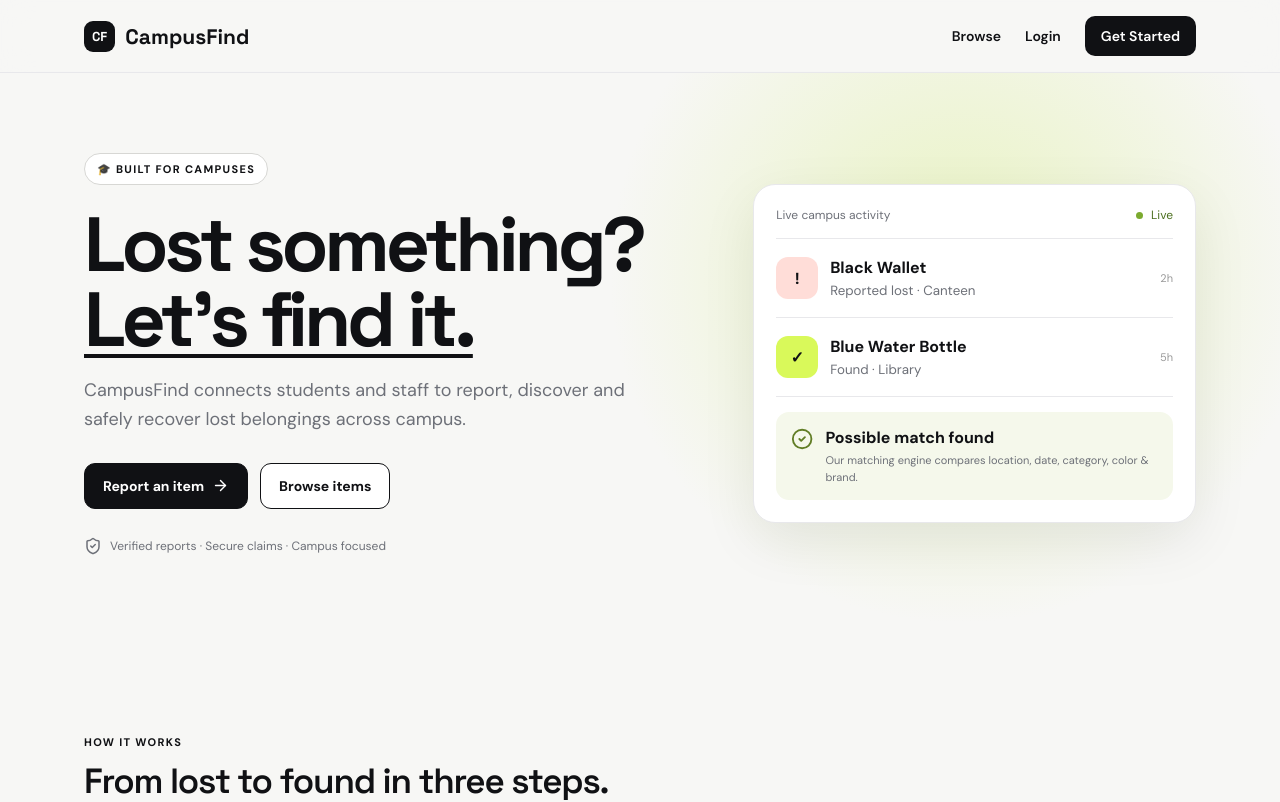
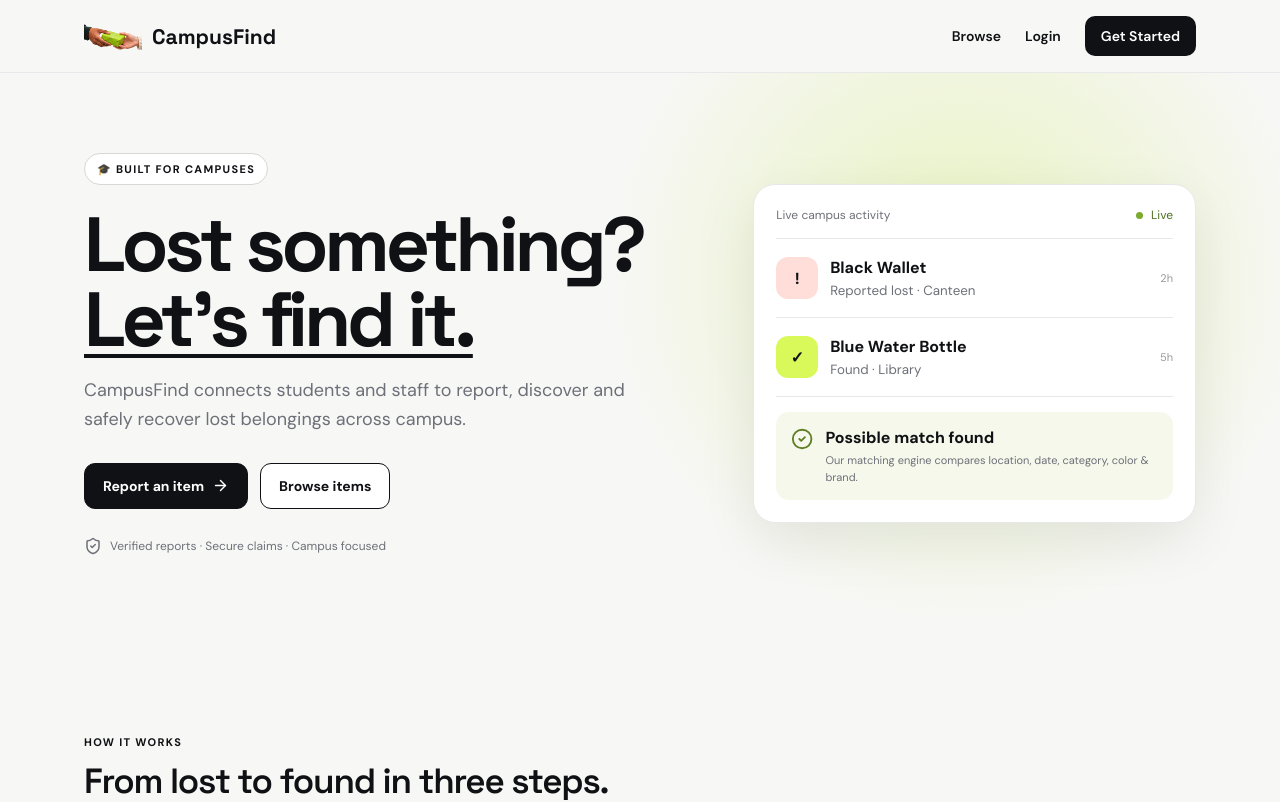
Before and after one commit to Vijay-hub-51/CampusFind, a React (Vite) app in the folder client/: page / in a window 1280 px wide. Shown: the top 802 px of the page. Built offline with nearby package versions, Linux system fonts and the light colour scheme.

Commit message:
Add brand icon and update Nav component for improved branding

```diff
--- a/client/src/styles.css
+++ b/client/src/styles.css
@@ -286,3 +286,6 @@ body { overflow-x: hidden; }
   .adminActions { gap: 8px; }
   footer .wrap { padding-top: 0; padding-bottom: 0; }
 }
+
+.brandIcon{display:block;width:58px;height:38px;object-fit:contain;flex:none}
+@media(max-width:480px){.brandIcon{width:48px;height:32px}}
```
Also changed, not shown: client/src/main.jsx (+2 -2 lines), client/public/campusfind-handoff.png (added).
